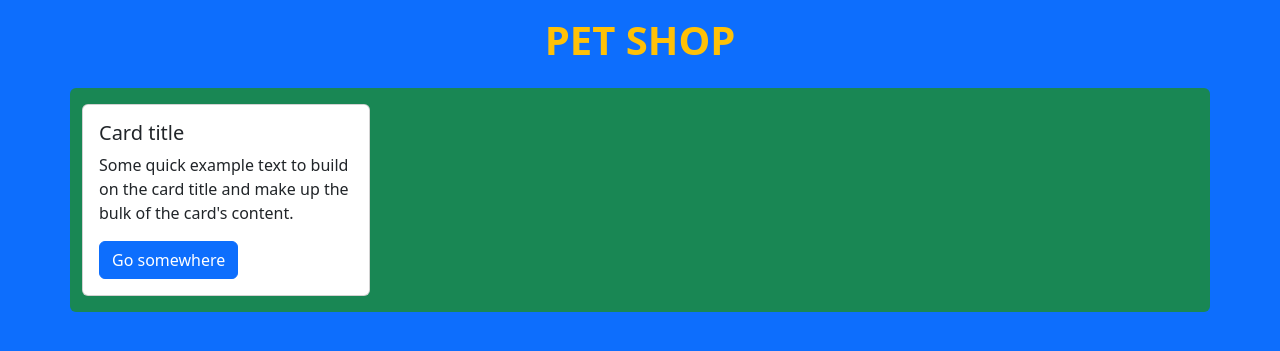
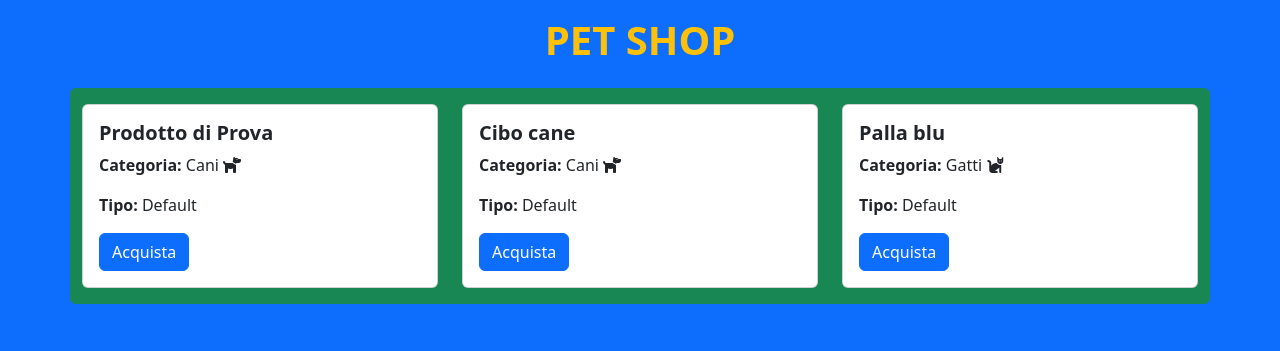
Before and after one commit to gaetano-94/php-oop-2, a PHP site: page / in a window 1280 px wide. Shown: the top 351 px of the page. Run offline with PHP 8.4, Linux system fonts and the light colour scheme.

Commit message:
feat: rappresentazione a schermo dei prodotti

```diff
--- a/Models/Category.php
+++ b/Models/Category.php
@@ -12,4 +12,15 @@ class Category
     $this->name = $_name;
     $this->icon = $_icon;
   }
+
+  public function get_name()
+  {
+    return $this->name;
+  }
+
+
+  public function get_icon()
+  {
+    return $this->icon;
+  }
 }
--- a/Models/Food.php
+++ b/Models/Food.php
@@ -9,6 +9,7 @@ class Food extends Product
   private $expiration_date;
   private $is_gluten_free;
   private $is_vegan;
+  public static $type = 'Food';
 
   public function __construct($_id, $_name, Category $_category, $ingredients)
   {
--- a/Models/Game.php
+++ b/Models/Game.php
@@ -7,6 +7,7 @@ class Game extends Product
   private $material;
   private $age;
   private $size;
+  public static $type = 'Game';
 
 
   public function set_material($_material)
--- a/Models/Product.php
+++ b/Models/Product.php
@@ -12,6 +12,7 @@ class Product
   private $price;
   private $image;
   private $is_available;
+  public static $type = 'Default';
 
   //construttore per i prodotti
   public function __construct($_id, $_name, Category $_category)
@@ -80,4 +81,10 @@ class Product
   {
     $this->is_available = $_is_available;
   }
+
+
+  public function get_product_type()
+  {
+    return get_class();
+  }
 }
--- a/index.php
+++ b/index.php
@@ -5,11 +5,11 @@ require_once __DIR__ . '/Models/Product.php';
 require_once __DIR__ . '/Models/Food.php';
 require_once __DIR__ . '/Models/Game.php';
 
-$cani = new Category('Cani', 'Icona');
-$gatti = new Category('Gatti', 'Icona');
+$cani = new Category('Cani', '<i class="fa-solid fa-dog"></i>');
+$gatti = new Category('Gatti', '<i class="fa-solid fa-cat"></i>');
 
 // prodotto di default
-$product = new Product(120, 'Prodotto di Prova', $cani);
+$product_default = new Product(120, 'Prodotto di Prova', $cani);
 
 // prodotto food
 $cibo_cane = new Food(200, 'Cibo cane', $cani, 'carne, verdura, pollo');
@@ -20,7 +20,7 @@ $palla_gatto = new Game(130, 'Palla blu', $gatti);
 $palla_gatto->set_material('gomma');
 
 $products = [
-  $product,
+  $product_default,
   $cibo_cane,
   $palla_gatto
 ];
@@ -54,19 +54,24 @@ $products = [
   <h1 class="text-center py-3 text-uppercase text-warning"><strong>Pet Shop</strong></h1>
   <div class="container bg-success rounded">
     <div class="row">
+      <?php foreach ($products as $product) : ?>
         <!-- Colonna Prodotto -->
-      <div class="col-3 py-3">
+        <div class="col-4 py-3">
           <!-- Card Prodotto -->
-        <div class="card" style="width: 18rem;">
+          <div class="card">
             <div class="card-body">
-            <h5 class="card-title">Card title</h5>
-            <p class="card-text">Some quick example text to build on the card title and make up the bulk of the card's content.</p>
-            <a href="#" class="btn btn-primary">Go somewhere</a>
+              <h5 class="card-title"> <strong><?php echo $product->get_name(); ?></strong> </h5>
+              <div>
+                <p><strong>Categoria:</strong> <?php echo $product->get_category()->get_name(); ?> <?php echo $product->get_category()->get_icon(); ?></p>
+                <p><strong>Tipo:</strong> <?php echo Product::$type; ?></p>
+              </div>
+              <a href="#" class="btn btn-primary">Acquista</a>
             </div>
           </div>
           <!-- /Card Prodotto -->
         </div>
         <!-- /Colonna Prodotto -->
+      <?php endforeach; ?>
     </div>
   </div>
 </body>
```
Lines whose indentation alone changed are shown as unchanged.
